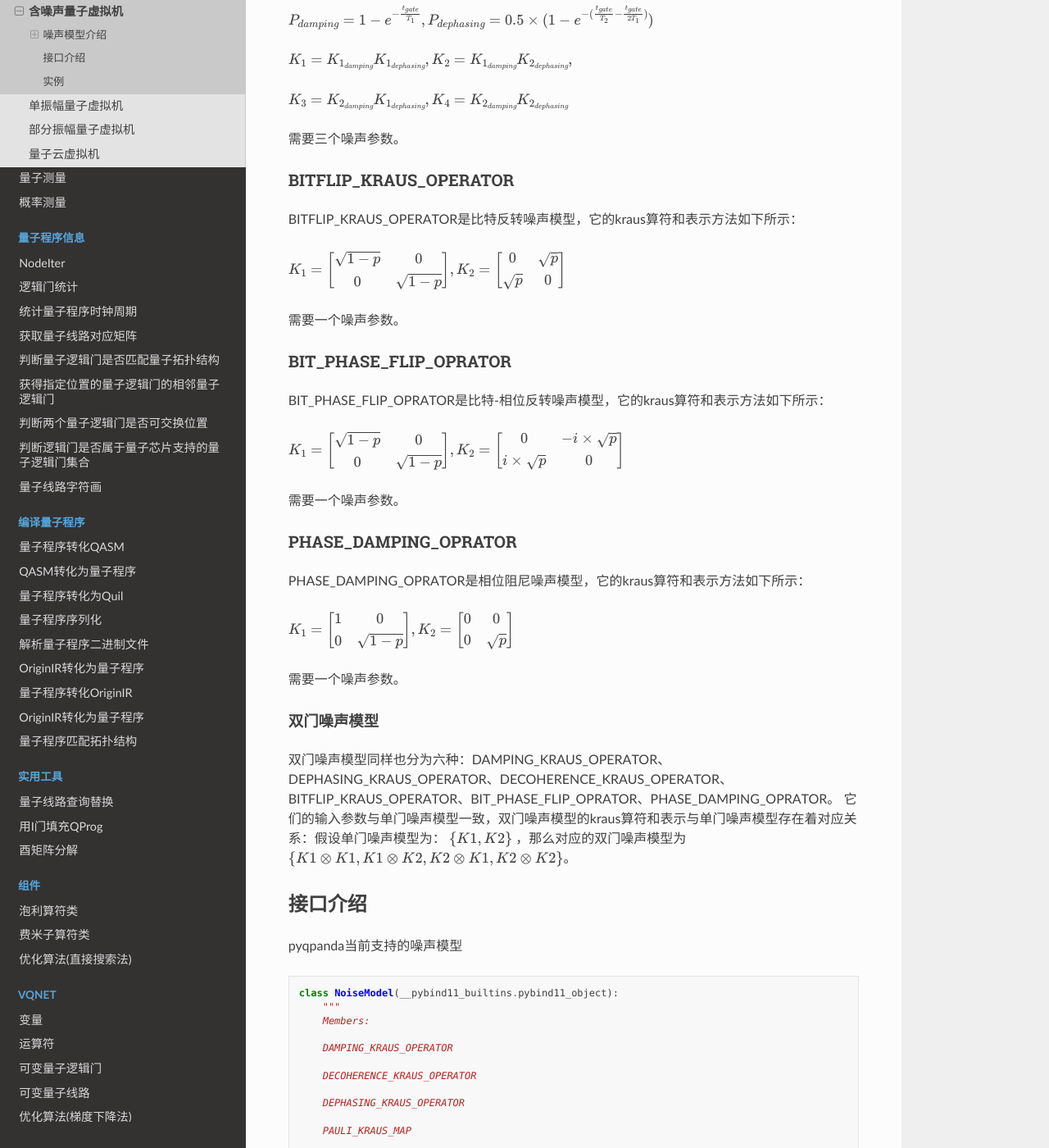
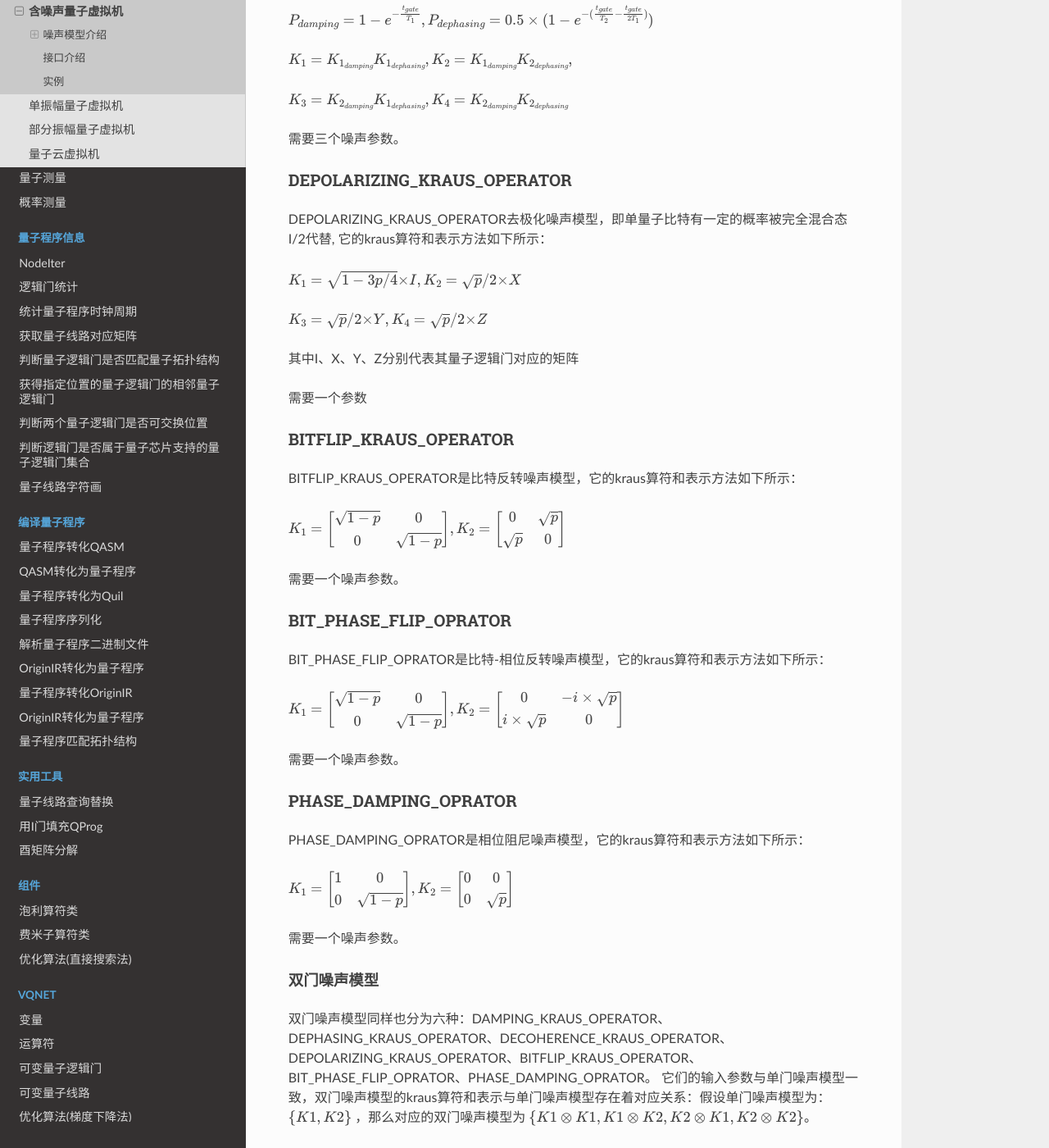
Before and after one commit to OriginQ/pyQPanda-Toturial, a Sphinx documentation site: the page built from source/NoiseQVM.rst, in a window 1280 px wide and 1400 px high, scrolled down 974 px. Shown: the whole window at 82% size. Built offline with Sphinx 7.4.7 and the Read the Docs theme 2.0.0, drawn with Linux system fonts in a browser that asks for light colours; pages that are not in the unit, such as notebooks, are missing from menus.

Commit message:
<feat> 添加去极化噪声模型介绍

```diff
--- a/source/NoiseQVM.rst
+++ b/source/NoiseQVM.rst
@@ -41,6 +41,19 @@ DECOHERENCE_KRAUS_OPERATOR是退相干噪声模型，为上述两种噪声模型
 
 需要三个噪声参数。
 
+DEPOLARIZING_KRAUS_OPERATOR
+~~~~~~~~~~~~~~~~~~~~~~~~~~~~~~~
+
+DEPOLARIZING_KRAUS_OPERATOR去极化噪声模型，即单量子比特有一定的概率被完全混合态I/2代替, 它的kraus算符和表示方法如下所示：
+
+:math:`K_1 = \sqrt{1 - 3p/4} × I, K_2 = \sqrt{p}/2 × X`
+
+:math:`K_3 = \sqrt{p}/2 × Y, K_4 = \sqrt{p}/2 × Z`
+
+其中I、X、Y、Z分别代表其量子逻辑门对应的矩阵
+
+需要一个参数
+
 BITFLIP_KRAUS_OPERATOR
 ~~~~~~~~~~~~~~~~~~~~~~~~~~~~~~
 
@@ -71,7 +84,7 @@ PHASE_DAMPING_OPRATOR是相位阻尼噪声模型，它的kraus算符和表示方
 双门噪声模型
 >>>>>>>>>>>>>>
 
-双门噪声模型同样也分为六种：DAMPING_KRAUS_OPERATOR、DEPHASING_KRAUS_OPERATOR、DECOHERENCE_KRAUS_OPERATOR、BITFLIP_KRAUS_OPERATOR、BIT_PHASE_FLIP_OPRATOR、PHASE_DAMPING_OPRATOR。
+双门噪声模型同样也分为六种：DAMPING_KRAUS_OPERATOR、DEPHASING_KRAUS_OPERATOR、DECOHERENCE_KRAUS_OPERATOR、DEPOLARIZING_KRAUS_OPERATOR、BITFLIP_KRAUS_OPERATOR、BIT_PHASE_FLIP_OPRATOR、PHASE_DAMPING_OPRATOR。
 它们的输入参数与单门噪声模型一致，双门噪声模型的kraus算符和表示与单门噪声模型存在着对应关系：假设单门噪声模型为： :math:`\{ K1, K2 \}` ，那么对应的双门噪声模型为
 :math:`\{K1\otimes K1, K1\otimes K2, K2\otimes K1, K2\otimes K2\}`。
 
```
